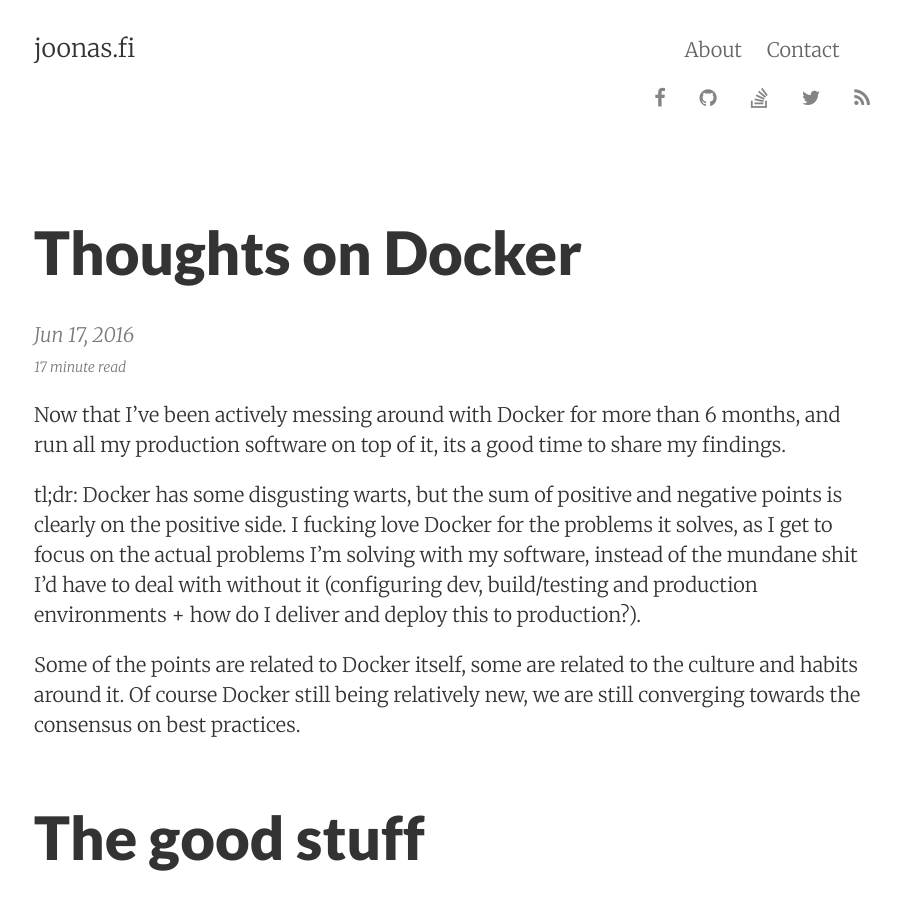
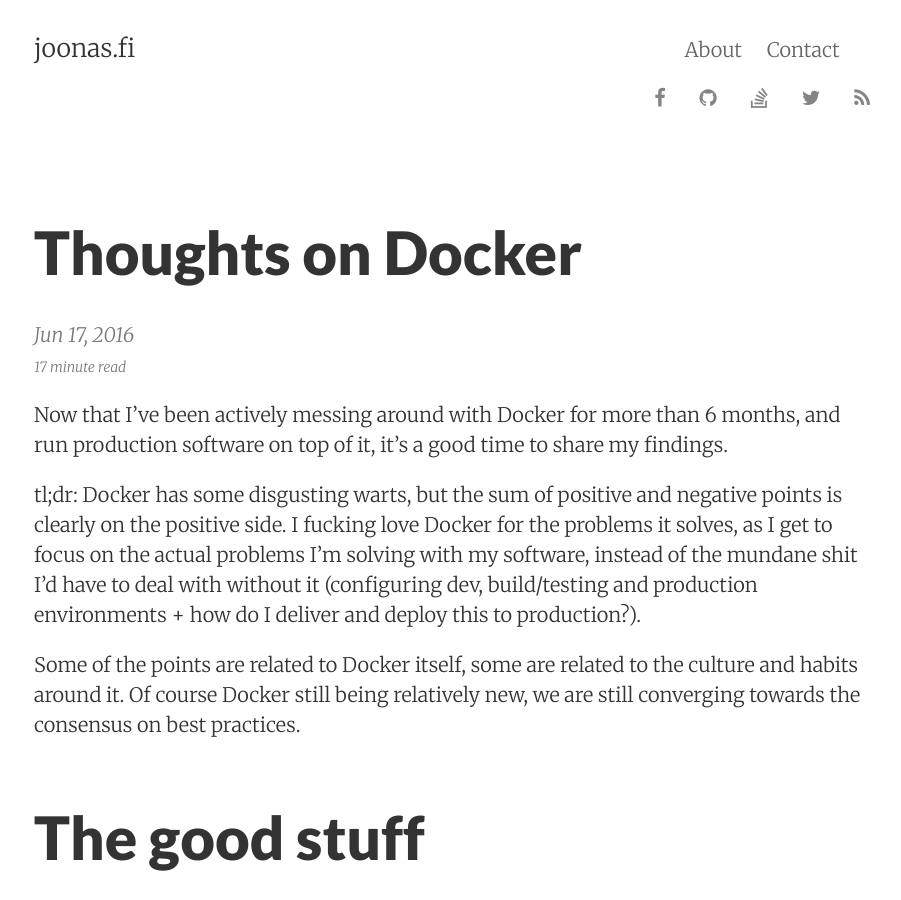
Before and after one commit to joonas-fi/joonas.fi, a Jekyll site: the page built from blog/_posts/2016/2016-06-17-thoughts-on-docker.md, in a window 1280 px wide and 900 px high. Shown: the whole window, without its empty margins (186-1087 px from the left). Built offline with Jekyll 4.4.1, drawn with Linux system fonts in a browser that asks for light colours; nearby versions of some CDN libraries; comment, search, counter and statistics services are not loaded.

Commit message:
Fix grammar

```diff
--- a/blog/_posts/2016/2016-06-17-thoughts-on-docker.md
+++ b/blog/_posts/2016/2016-06-17-thoughts-on-docker.md
@@ -5,7 +5,7 @@
 tags:       ['programming']
 ---
 
-Now that I've been actively messing around with Docker for more than 6 months, and run all my production software on top of it, its a good time to share my findings.
+Now that I've been actively messing around with Docker for more than 6 months, and run production software on top of it, it's a good time to share my findings.
 
 tl;dr: Docker has some disgusting warts, but the sum of positive and negative points is clearly on the positive side. I fucking love Docker for the problems it solves, as I get to focus on the actual problems I'm solving with my software, instead of the mundane shit I'd have to deal with without it (configuring dev, build/testing and production environments + how do I deliver and deploy this to production?).
 
```
